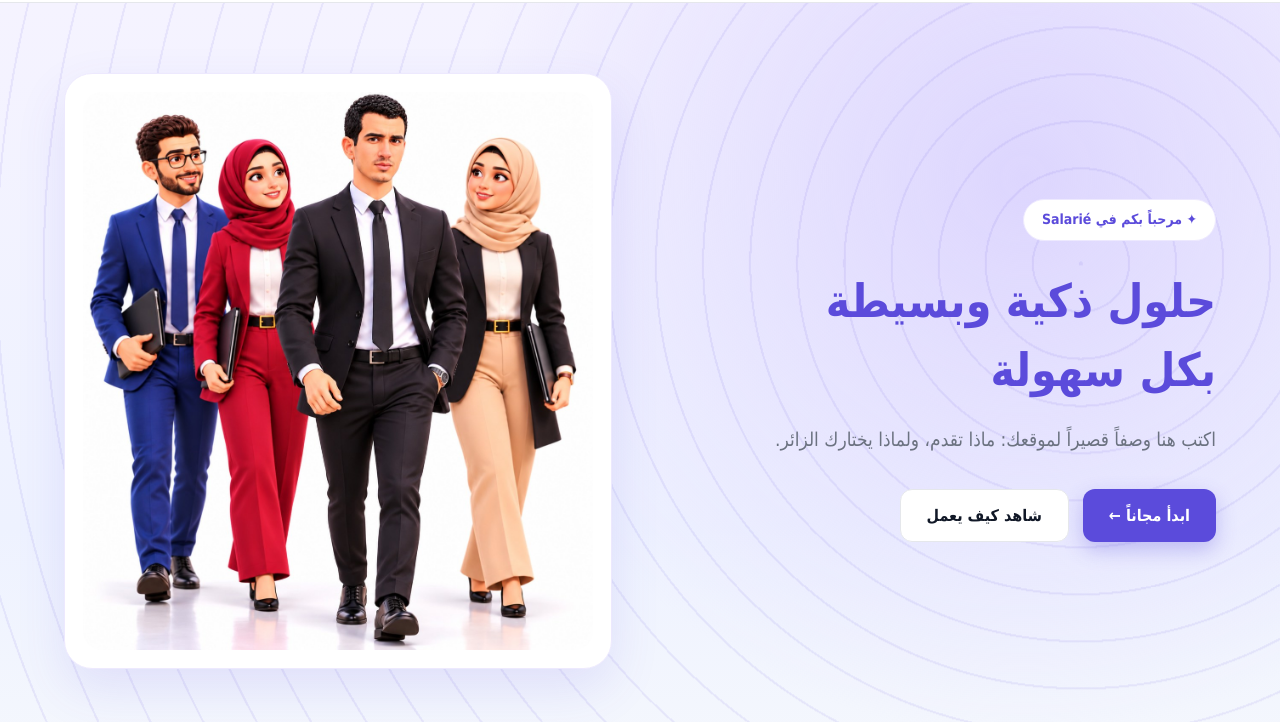
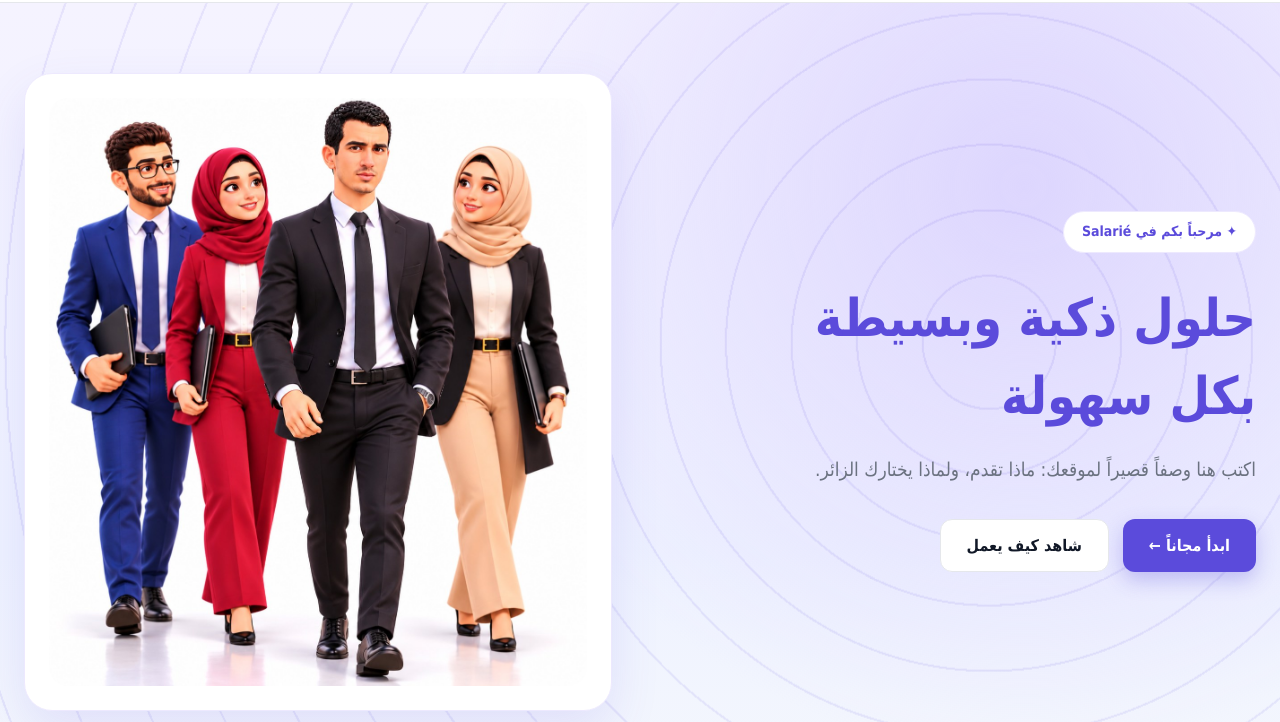
Before and after one commit to Salariemaroc/Salarie, a plain HTML site: page index.html in a window 1280 px wide. Shown: the part 58-780 px from the top of the page. Drawn offline with Linux system fonts and the light colour scheme.

Commit message:
Add files via upload

```diff
--- a/index.html
+++ b/index.html
@@ -127,6 +127,13 @@ footer a:hover{color:#fff}
 .dropdown:focus-within .dropdown-menu{display:flex}
 .dropdown-menu a{padding:10px 14px;border-radius:10px;color:var(--text2);white-space:nowrap}
 .dropdown-menu a:hover{background:var(--soft);color:var(--primary)}
+
+/* Hero proportions closer to the reference layout */
+.hero .container{max-width:1400px}
+.visual{padding:24px}
+.art-img{max-height:660px;object-fit:contain}
+.hero::before{background:repeating-radial-gradient(circle at 70% 40%,rgba(91,75,219,.10) 0 2px,transparent 2px 64px)}
+@media(min-width:601px){.hero-text h1{font-size:52px}}
 </style>
 </head>
 <body>
```
